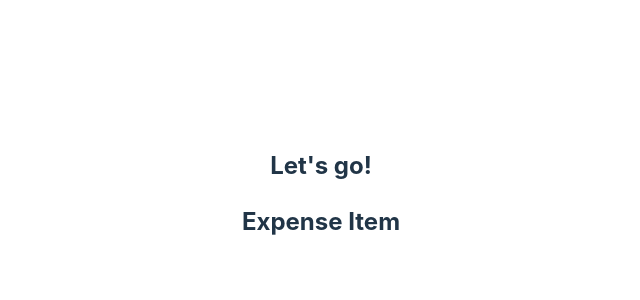
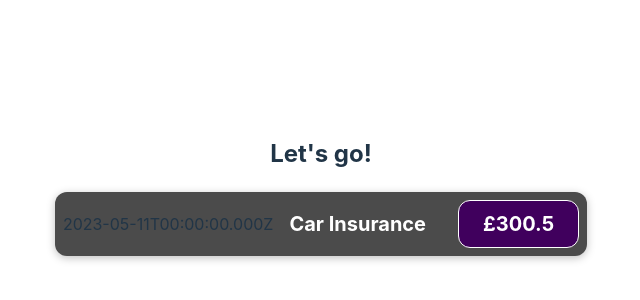
Before and after one commit to margeol90/react-project, a React (Vite) app: page / in a window 1280 px wide. Shown: the part 206-506 px from the top of the page, without its empty margins (319-959 px from the left). Built offline with nearby package versions, Linux system fonts and the light colour scheme.

Commit message:
setting up page

```diff
--- /dev/null
+++ b/src/components/ExpenseItem.css
@@ -0,0 +1,56 @@
+.expense-item {
+  display: flex;
+  justify-content: space-between;
+  align-items: center;
+  box-shadow: 0 2px 8px rgba(0, 0, 0, 0.25);
+  padding: 0.5rem;
+  margin: 1rem 0;
+  border-radius: 12px;
+  background-color: #4b4b4b;
+}
+
+.expense-item__description {
+  display: flex;
+  flex-direction: column;
+  gap: 1rem;
+  align-items: flex-end;
+  flex-flow: column-reverse;
+  justify-content: flex-start;
+  flex: 1;
+}
+
+.expense-item h2 {
+  color: #3a3a3a;
+  font-size: 1rem;
+  flex: 1;
+  margin: 0 1rem;
+  color: white;
+}
+
+.expense-item__price {
+  font-size: 1rem;
+  font-weight: bold;
+  color: white;
+  background-color: #40005d;
+  border: 1px solid white;
+  padding: 0.5rem;
+  border-radius: 12px;
+}
+
+@media (min-width: 580px) {
+  .expense-item__description {
+    flex-direction: row;
+    align-items: center;
+    justify-content: flex-start;
+    flex: 1;
+  }
+
+  .expense-item__description h2 {
+    font-size: 1.25rem;
+  }
+
+  .expense-item__price {
+    font-size: 1.25rem;
+    padding: 0.5rem 1.5rem;
+  }
+}
--- a/src/components/ExpenseItem.jsx
+++ b/src/components/ExpenseItem.jsx
@@ -1,6 +1,18 @@
+import './ExpenseItem.css'
+
 function ExpenseItem() {
+  const expenseDate = new Date(2023, 4, 11);
+  const expenseTitle = 'Car Insurance';
+  const expenseAmount = 300.50;
+
   return (
-    <h2>Expense Item</h2>
+    <div className="expense-item">
+      <div>{expenseDate.toISOString()}</div>
+      <div className='expense-item__description'>
+        <h2>{expenseTitle}</h2>
+        <div className='expense-item__price'>£{expenseAmount}</div>
+      </div>
+    </div>
   )
 }
 
```
